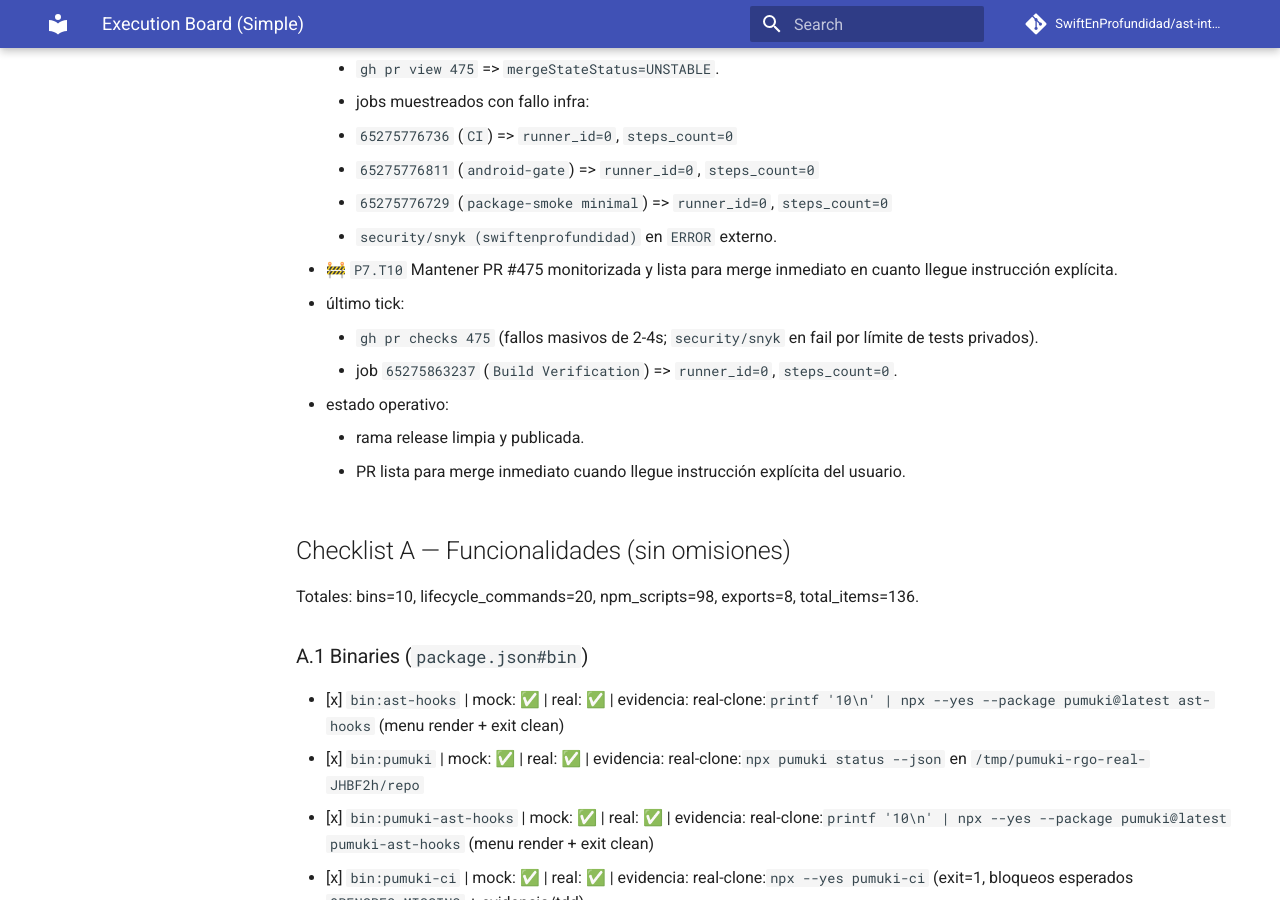
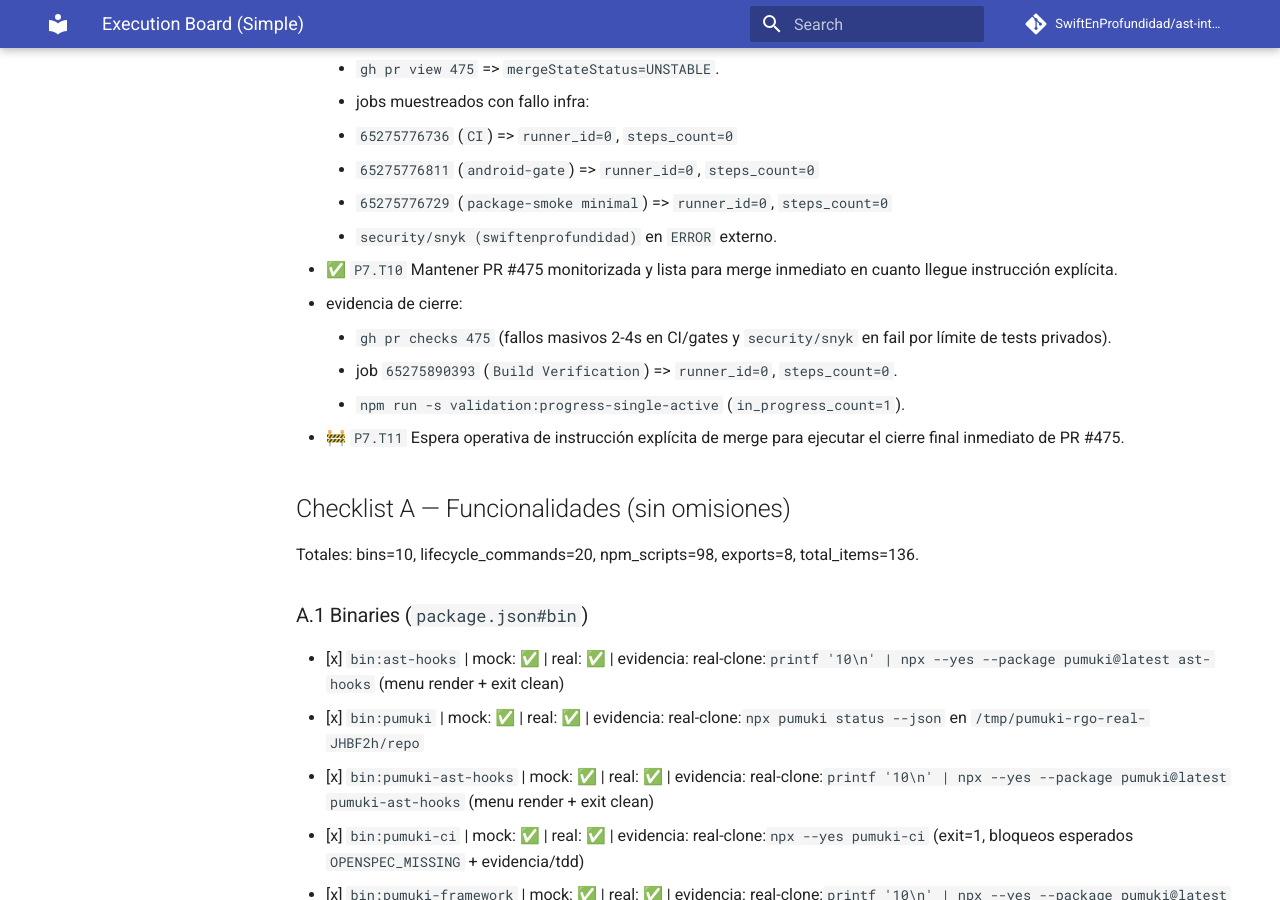
Before and after one commit to SwiftEnProfundidad/ast-intelligence-hooks, an MkDocs documentation site: the page built from docs/EXECUTION_BOARD.md, in a window 1280 px wide and 900 px high, scrolled down 4845 px. Built offline with MkDocs 1.6.1 and Material for MkDocs 9.7.7, drawn with Linux system fonts in a browser that asks for light colours; comment, search, counter and statistics services are not loaded.

Commit message:
docs(tracking): close P7.T10 and open P7.T11

```diff
--- a/docs/EXECUTION_BOARD.md
+++ b/docs/EXECUTION_BOARD.md
@@ -124,13 +124,12 @@
       - `65275776811` (`android-gate`) => `runner_id=0`, `steps_count=0`
       - `65275776729` (`package-smoke minimal`) => `runner_id=0`, `steps_count=0`
     - `security/snyk (swiftenprofundidad)` en `ERROR` externo.
-- 🚧 `P7.T10` Mantener PR #475 monitorizada y lista para merge inmediato en cuanto llegue instrucción explícita.
-  - último tick:
-    - `gh pr checks 475` (fallos masivos de 2-4s; `security/snyk` en fail por límite de tests privados).
-    - job `65275863237` (`Build Verification`) => `runner_id=0`, `steps_count=0`.
-  - estado operativo:
-    - rama release limpia y publicada.
-    - PR lista para merge inmediato cuando llegue instrucción explícita del usuario.
+- ✅ `P7.T10` Mantener PR #475 monitorizada y lista para merge inmediato en cuanto llegue instrucción explícita.
+  - evidencia de cierre:
+    - `gh pr checks 475` (fallos masivos 2-4s en CI/gates y `security/snyk` en fail por límite de tests privados).
+    - job `65275890393` (`Build Verification`) => `runner_id=0`, `steps_count=0`.
+    - `npm run -s validation:progress-single-active` (`in_progress_count=1`).
+- 🚧 `P7.T11` Espera operativa de instrucción explícita de merge para ejecutar el cierre final inmediato de PR #475.
 
 ## Checklist A — Funcionalidades (sin omisiones)
 Totales: bins=10, lifecycle_commands=20, npm_scripts=98, exports=8, total_items=136.
```
Also changed, not shown: docs/REFRACTOR_PROGRESS.md (+6 -6 lines).
